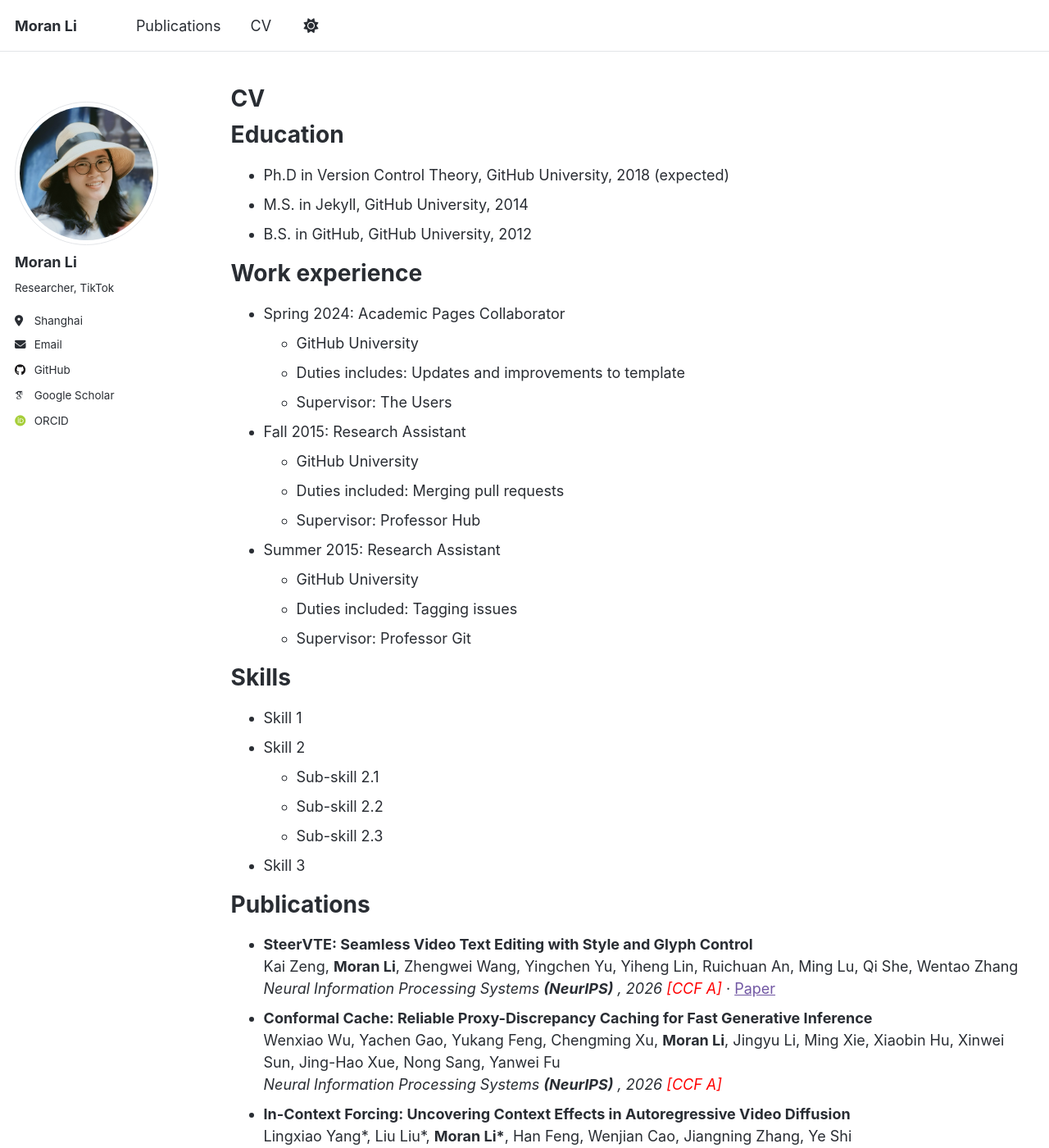
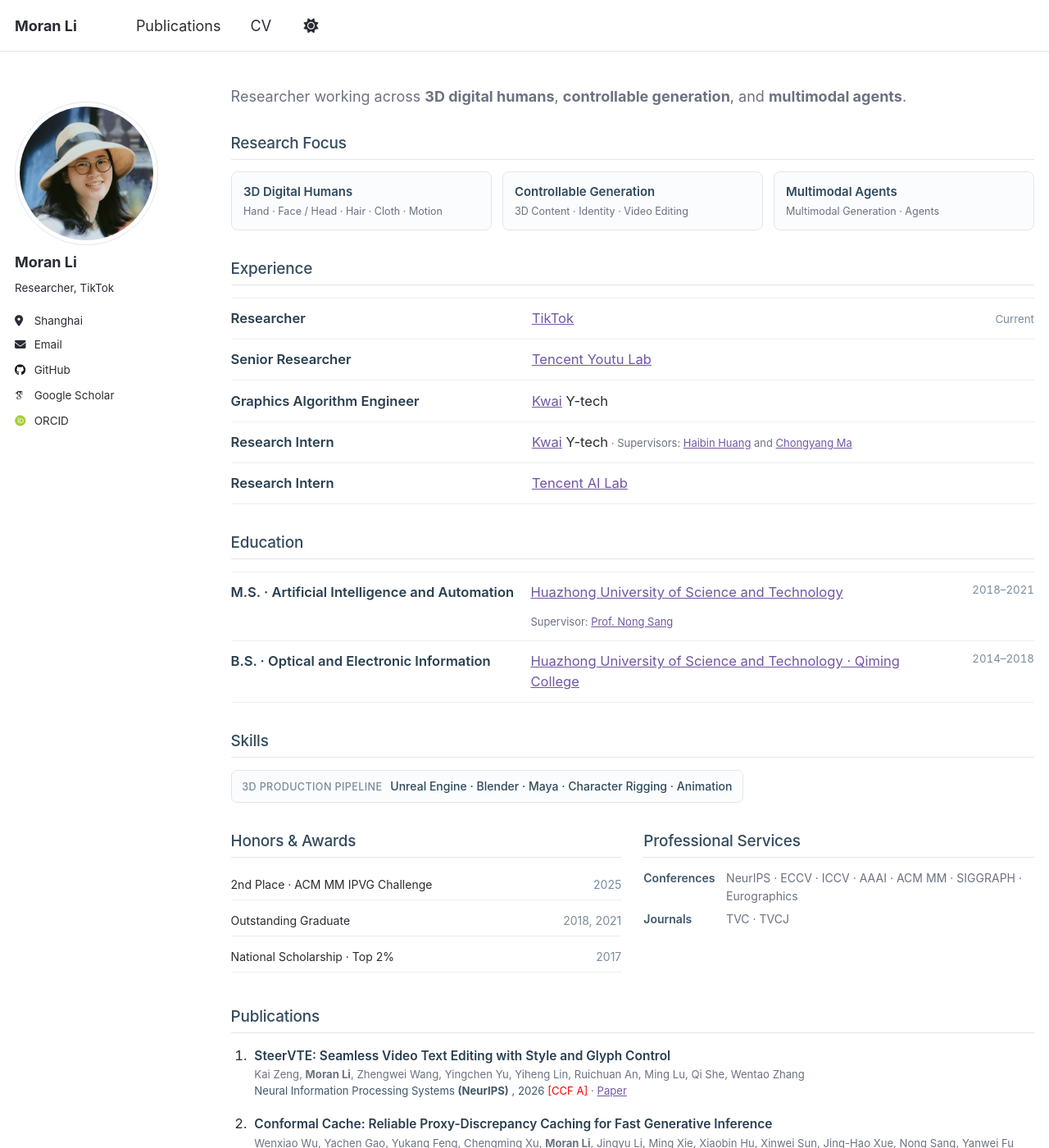
Before and after one commit to moranli-aca/moranli-aca.github.io, a Jekyll site: the page built from _pages/cv.md, in a window 1280 px wide and 1400 px high. Shown: the whole window at 82% size. Built offline with Jekyll 4.4.1, drawn with Linux system fonts in a browser that asks for light colours; some web fonts are replaced; some of the changed text lies outside the part shown.

Commit message:
add personal cv

```diff
--- a/_includes/archive-single-cv.html
+++ b/_includes/archive-single-cv.html
@@ -1,6 +1,5 @@
 <li>
-  <strong>{{ post.title }}</strong><br>
-  {{ post.authors | remove: '<br>' }}<br>
-  <i>{{ post.venue }}</i>
-  {% if post.paperurl %} · <a href="{{ post.paperurl }}">Paper</a>{% endif %}
+  <strong class="cv-publications__title">{{ post.title }}</strong>
+  <span class="cv-publications__authors">{{ post.authors | remove: '<br>' }}</span>
+  <span class="cv-publications__meta"><i>{{ post.venue }}</i>{% if post.paperurl %}<span aria-hidden="true"> · </span><a href="{{ post.paperurl }}">Paper</a>{% endif %}</span>
 </li>
--- a/_pages/cv.md
+++ b/_pages/cv.md
@@ -1,51 +1,100 @@
 ---
 layout: archive
-title: "CV"
+# title: "Curriculum Vitae"
 permalink: /cv/
 author_profile: true
 redirect_from:
   - /resume
 ---
 
-Education
-======
-* Ph.D in Version Control Theory, GitHub University, 2018 (expected)
-* M.S. in Jekyll, GitHub University, 2014
-* B.S. in GitHub, GitHub University, 2012
+<div class="cv-page">
+  <p class="cv-page__intro">Researcher working across <strong>3D digital humans</strong>, <strong>controllable generation</strong>, and <strong>multimodal agents</strong>.</p>
 
-Work experience
-======
-* Spring 2024: Academic Pages Collaborator
-  * GitHub University
-  * Duties includes: Updates and improvements to template
-  * Supervisor: The Users
+  <section class="cv-section">
+    <h2>Research Focus</h2>
+    <div class="cv-focus">
+      <div><strong>3D Digital Humans</strong><span>Hand · Face / Head · Hair · Cloth · Motion</span></div>
+      <div><strong>Controllable Generation</strong><span>3D Content · Identity · Video Editing</span></div>
+      <div><strong>Multimodal Agents</strong><span>Multimodal Generation · Agents</span></div>
+    </div>
+  </section>
 
-* Fall 2015: Research Assistant
-  * GitHub University
-  * Duties included: Merging pull requests
-  * Supervisor: Professor Hub
+  <section class="cv-section">
+    <h2>Experience</h2>
+    <div class="cv-experience">
+      <div class="cv-experience__entry">
+        <strong>Researcher</strong>
+        <a class="cv-experience__org" href="https://www.tiktok.com/en/">TikTok</a>
+        <time>Current</time>
+      </div>
+      <div class="cv-experience__entry">
+        <strong>Senior Researcher</strong>
+        <a class="cv-experience__org" href="https://open.youtu.qq.com">Tencent Youtu Lab</a>
+      </div>
+      <div class="cv-experience__entry">
+        <strong>Graphics Algorithm Engineer</strong>
+        <span class="cv-experience__org"><a href="https://www.kuaishou.com/en">Kwai</a> Y-tech</span>
+      </div>
+      <div class="cv-experience__entry">
+        <strong>Research Intern</strong>
+        <span class="cv-experience__org"><a href="https://www.kuaishou.com/en">Kwai</a> Y-tech<small> · Supervisors: <a href="https://brotherhuang.github.io/">Haibin Huang</a> and <a href="http://chongyangma.com/">Chongyang Ma</a></small></span>
+      </div>
+      <div class="cv-experience__entry">
+        <strong>Research Intern</strong>
+        <a class="cv-experience__org" href="https://ailab.tencent.com/ailab/zh/index">Tencent AI Lab</a>
+      </div>
+    </div>
+  </section>
 
-* Summer 2015: Research Assistant
-  * GitHub University
-  * Duties included: Tagging issues
-  * Supervisor: Professor Git
+  <section class="cv-section">
+    <h2>Education</h2>
+    <div class="cv-entries">
+      <div class="cv-entry cv-entry--detail">
+        <div><strong>M.S. · Artificial Intelligence and Automation</strong><a href="https://english.hust.edu.cn/">Huazhong University of Science and Technology</a><small>Supervisor: <a href="https://scholar.google.com/citations?user=ky_ZowEAAAAJ&amp;hl">Prof. Nong Sang</a></small></div>
+        <time>2018–2021</time>
+      </div>
+      <div class="cv-entry cv-entry--detail">
+        <div><strong>B.S. · Optical and Electronic Information</strong><a href="https://english.hust.edu.cn/">Huazhong University of Science and Technology · Qiming College</a></div>
+        <time>2014–2018</time>
+      </div>
+    </div>
+  </section>
 
-Skills
-======
-* Skill 1
-* Skill 2
-  * Sub-skill 2.1
-  * Sub-skill 2.2
-  * Sub-skill 2.3
-* Skill 3
+  <section class="cv-section">
+    <h2>Skills</h2>
+    <div class="cv-skills">
+      <div><span>3D Production Pipeline</span><strong>Unreal Engine · Blender · Maya · Character Rigging · Animation</strong></div>
+    </div>
+  </section>
 
-Publications
-======
-  <ul>{% assign sorted_publications = site.publications | sort: "date" | reverse %}
-  {% for post in sorted_publications %}
-    {% include archive-single-cv.html %}
-  {% endfor %}</ul>
+  <div class="cv-section-grid">
+    <section class="cv-section">
+      <h2>Honors &amp; Awards</h2>
+      <ul class="cv-compact-list">
+        <li><span>2nd Place · ACM MM IPVG Challenge</span><time>2025</time></li>
+        <li><span>Outstanding Graduate</span><time>2018, 2021</time></li>
+        <li><span>National Scholarship · Top 2%</span><time>2017</time></li>
+      </ul>
+    </section>
 
-Service and leadership
-======
-* Currently signed in to 43 different slack teams
+    <section class="cv-section">
+      <h2>Professional Services</h2>
+      <dl class="cv-services">
+        <dt>Conferences</dt>
+        <dd>NeurIPS · ECCV · ICCV · AAAI · ACM MM · SIGGRAPH · Eurographics</dd>
+        <dt>Journals</dt>
+        <dd>TVC · TVCJ</dd>
+      </dl>
+    </section>
+  </div>
+
+  <section class="cv-section cv-section--publications">
+    <h2>Publications</h2>
+    <ol class="cv-publications">
+    {% assign sorted_publications = site.publications | sort: "date" | reverse %}
+    {% for post in sorted_publications %}
+      {% include archive-single-cv.html %}
+    {% endfor %}
+    </ol>
+  </section>
+</div>
--- /dev/null
+++ b/_sass/layout/_cv.scss
@@ -0,0 +1,277 @@
+/* ==========================================================================
+   CV
+   ========================================================================== */
+
+.cv-page {
+  color: var(--global-text-color);
+  font-size: 0.92rem;
+}
+
+.cv-page__intro {
+  max-width: 46rem;
+  margin: -0.15rem 0 1.7rem;
+  color: var(--global-text-color-light);
+  font-size: 1rem;
+  line-height: 1.65;
+}
+
+.cv-section {
+  margin: 0 0 2rem;
+
+  h2 {
+    margin: 0 0 0.8rem;
+    padding: 0 0 0.42rem;
+    border-bottom: 1px solid var(--global-border-color);
+    color: #344b5d;
+    font-size: 1.05rem;
+    font-weight: 500;
+    letter-spacing: -0.01em;
+  }
+}
+
+.cv-focus {
+  display: grid;
+  grid-template-columns: repeat(3, minmax(0, 1fr));
+  gap: 0.7rem;
+
+  div {
+    padding: 0.72rem 0.8rem;
+    border: 1px solid var(--global-border-color);
+    border-radius: 8px;
+    background: rgba(248, 250, 252, 0.66);
+  }
+
+  strong,
+  span {
+    display: block;
+  }
+
+  strong {
+    margin-bottom: 0.18rem;
+    color: #30495d;
+    font-size: 0.83rem;
+    font-weight: 600;
+  }
+
+  span {
+    color: var(--global-text-color-light);
+    font-size: 0.7rem;
+    line-height: 1.45;
+  }
+}
+
+.cv-entries {
+  border-top: 1px solid rgba(226, 232, 240, 0.7);
+}
+
+.cv-experience {
+  border-top: 1px solid rgba(226, 232, 240, 0.7);
+}
+
+.cv-experience__entry {
+  display: grid;
+  grid-template-columns: minmax(10.5rem, 0.7fr) minmax(0, 1fr) 5.25rem;
+  align-items: baseline;
+  gap: 0.8rem;
+  padding: 0.68rem 0;
+  border-bottom: 1px solid rgba(226, 232, 240, 0.7);
+
+  > strong {
+    color: #293f50;
+    font-weight: 600;
+  }
+
+  > time {
+    color: #7a8c9b;
+    font-size: 0.74rem;
+    font-variant-numeric: tabular-nums;
+    text-align: right;
+    white-space: nowrap;
+  }
+}
+
+.cv-experience__org {
+  min-width: 0;
+
+  small {
+    color: var(--global-text-color-light);
+    font-size: 0.72rem;
+  }
+}
+
+.cv-entry {
+  display: grid;
+  grid-template-columns: minmax(0, 1fr) 5.25rem;
+  gap: 1rem;
+  padding: 0.68rem 0;
+  border-bottom: 1px solid rgba(226, 232, 240, 0.7);
+
+  > div {
+    display: grid;
+    grid-template-columns: minmax(10rem, 0.7fr) minmax(0, 1fr);
+    gap: 0.8rem;
+  }
+
+  strong {
+    color: #293f50;
+    font-weight: 600;
+  }
+
+  > time {
+    color: #7a8c9b;
+    font-size: 0.74rem;
+    font-variant-numeric: tabular-nums;
+    text-align: right;
+    white-space: nowrap;
+  }
+
+  small {
+    grid-column: 2;
+    color: var(--global-text-color-light);
+    font-size: 0.72rem;
+  }
+}
+
+.cv-section-grid {
+  display: grid;
+  grid-template-columns: repeat(2, minmax(0, 1fr));
+  gap: 1.5rem;
+}
+
+.cv-skills {
+  display: flex;
+  flex-wrap: wrap;
+  gap: 0.55rem;
+
+  div {
+    display: inline-flex;
+    align-items: baseline;
+    gap: 0.55rem;
+    padding: 0.45rem 0.7rem;
+    border: 1px solid var(--global-border-color);
+    border-radius: 7px;
+    background: rgba(248, 250, 252, 0.66);
+  }
+
+  span {
+    color: #7a8c9b;
+    font-size: 0.7rem;
+    font-weight: 500;
+    letter-spacing: 0.03em;
+    text-transform: uppercase;
+  }
+
+  strong {
+    color: #30495d;
+    font-size: 0.78rem;
+    font-weight: 500;
+  }
+}
+
+.cv-compact-list {
+  margin: 0;
+  padding: 0;
+  list-style: none;
+
+  li {
+    display: flex;
+    justify-content: space-between;
+    gap: 0.8rem;
+    padding: 0.42rem 0;
+    border-bottom: 1px solid rgba(226, 232, 240, 0.7);
+    font-size: 0.78rem;
+  }
+
+  time {
+    color: #7a8c9b;
+    white-space: nowrap;
+  }
+}
+
+.cv-services {
+  display: grid;
+  grid-template-columns: 5rem minmax(0, 1fr);
+  gap: 0.42rem 0.6rem;
+  margin: 0;
+  font-size: 0.78rem;
+
+  dt {
+    color: #40576a;
+    font-weight: 600;
+  }
+
+  dd {
+    margin: 0;
+    color: var(--global-text-color-light);
+  }
+}
+
+.cv-publications {
+  margin: 0;
+  padding-left: 1.35rem;
+
+  li {
+    margin-bottom: 0.95rem;
+    padding-left: 0.25rem;
+  }
+}
+
+.cv-publications__title,
+.cv-publications__authors,
+.cv-publications__meta {
+  display: block;
+}
+
+.cv-publications__title {
+  margin-bottom: 0.16rem;
+  color: #293f50;
+  font-size: 0.86rem;
+  font-weight: 600;
+  line-height: 1.42;
+}
+
+.cv-publications__authors,
+.cv-publications__meta {
+  color: var(--global-text-color-light);
+  font-size: 0.73rem;
+  line-height: 1.5;
+}
+
+.cv-publications__meta i {
+  color: #40576a;
+  font-style: normal;
+}
+
+@include breakpoint(max-width $small) {
+  .cv-focus,
+  .cv-section-grid {
+    grid-template-columns: 1fr;
+  }
+
+  .cv-entry > div {
+    grid-template-columns: 1fr;
+    gap: 0.12rem;
+  }
+
+  .cv-entry {
+    grid-template-columns: minmax(0, 1fr) 4.5rem;
+  }
+
+  .cv-entry small {
+    grid-column: 1;
+  }
+
+  .cv-experience__entry {
+    grid-template-columns: minmax(0, 1fr) auto;
+    gap: 0.12rem 0.75rem;
+
+    > time {
+      grid-column: 2;
+      grid-row: 1;
+    }
+  }
+
+  .cv-experience__org {
+    grid-column: 1 / -1;
+  }
+}
--- a/_sass/layout/_home.scss
+++ b/_sass/layout/_home.scss
@@ -43,15 +43,19 @@
   align-items: baseline;
   justify-content: space-between;
   gap: 1rem;
-  margin-bottom: 1rem;
-  padding-bottom: 0.65rem;
+  margin-bottom: 0.85rem;
+  padding-bottom: 0.5rem;
   border-bottom: 1px solid var(--global-border-color);
 
   h2 {
     margin: 0;
     padding: 0;
     border: 0;
-    font-size: 1.45rem;
+    color: #344b5d;
+    font-size: 1.26rem;
+    font-weight: 500;
+    letter-spacing: -0.01em;
+    line-height: 1.3;
   }
 }
 
@@ -324,15 +328,45 @@
 
   li {
     display: grid;
-    grid-template-columns: 5rem 1fr;
-    gap: 0.8rem;
-    padding: 0.8rem 0;
+    grid-template-columns: 4.4rem 1fr;
+    align-items: baseline;
+    gap: 0.9rem;
+    padding: 0.72rem 0;
     border-bottom: 1px solid var(--global-border-color);
   }
 
   time {
-    color: var(--global-text-color-light);
-    font-weight: 700;
+    color: #7a8c9b;
+    font-size: 0.72rem;
+    font-variant-numeric: tabular-nums;
+    font-weight: 500;
+    letter-spacing: 0.04em;
+  }
+}
+
+.home-publications {
+  .publication-card {
+    padding: 0.8rem 0;
+
+    @include breakpoint($small) {
+      align-items: center;
+    }
+  }
+
+  .publication-card__teaser {
+    aspect-ratio: auto;
+    background: transparent;
+
+    a {
+      height: auto;
+    }
+
+    img {
+      display: block;
+      height: auto;
+      padding: 0;
+      object-fit: initial;
+    }
   }
 }
 
@@ -357,8 +391,8 @@
   }
 
   .home-news__list li {
-    grid-template-columns: 1fr;
-    gap: 0.25rem;
+    grid-template-columns: 4.2rem 1fr;
+    gap: 0.6rem;
   }
 
   .home-journey__caption {
--- a/assets/css/main.scss
+++ b/assets/css/main.scss
@@ -26,6 +26,7 @@
     "layout/archive",
     "layout/home",
     "layout/publications",
+    "layout/cv",
     "layout/sidebar",
 
     "vendor/font-awesome/fontawesome",
```
Also changed, not shown: _pages/about.md (+2 -2 lines).
